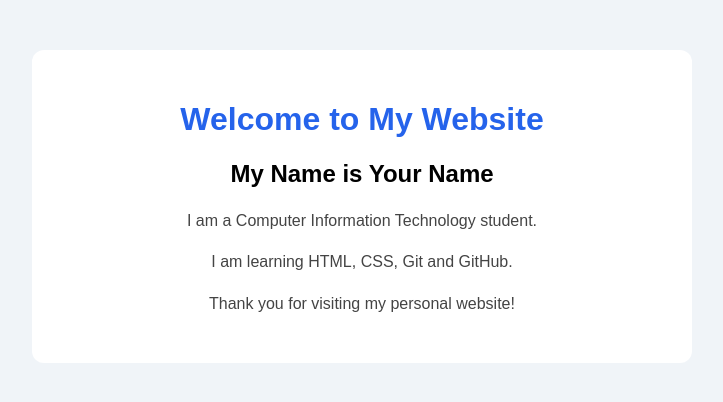
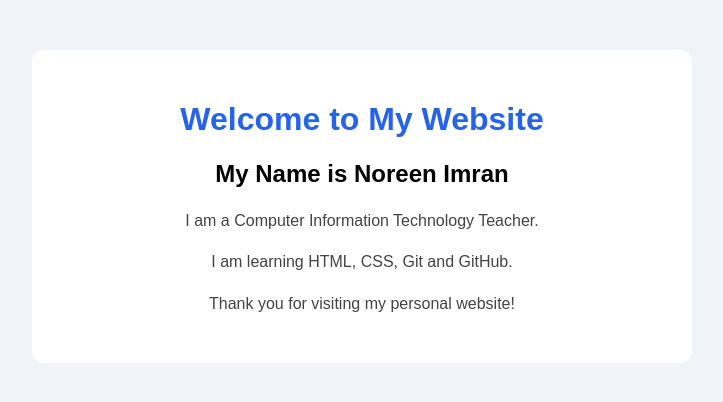
Before and after one commit to NoreenImran60/JoMrzi, a plain HTML site: page index.html in a window 1280 px wide. Shown: the whole page, without its empty margins (278-1001 px from the left). Drawn offline with Linux system fonts and the light colour scheme.

Commit message:
Update personal information in index.html

```diff
--- a/index.html
+++ b/index.html
@@ -35,8 +35,8 @@
 <body>
     <div class="card">
         <h1>Welcome to My Website</h1>
-        <h2>My Name is Your Name</h2>
-        <p>I am a Computer Information Technology student.</p>
+        <h2>My Name is Noreen Imran</h2>
+        <p>I am a Computer Information Technology Teacher.</p>
         <p>I am learning HTML, CSS, Git and GitHub.</p>
         <p>Thank you for visiting my personal website!</p>
     </div>
```
